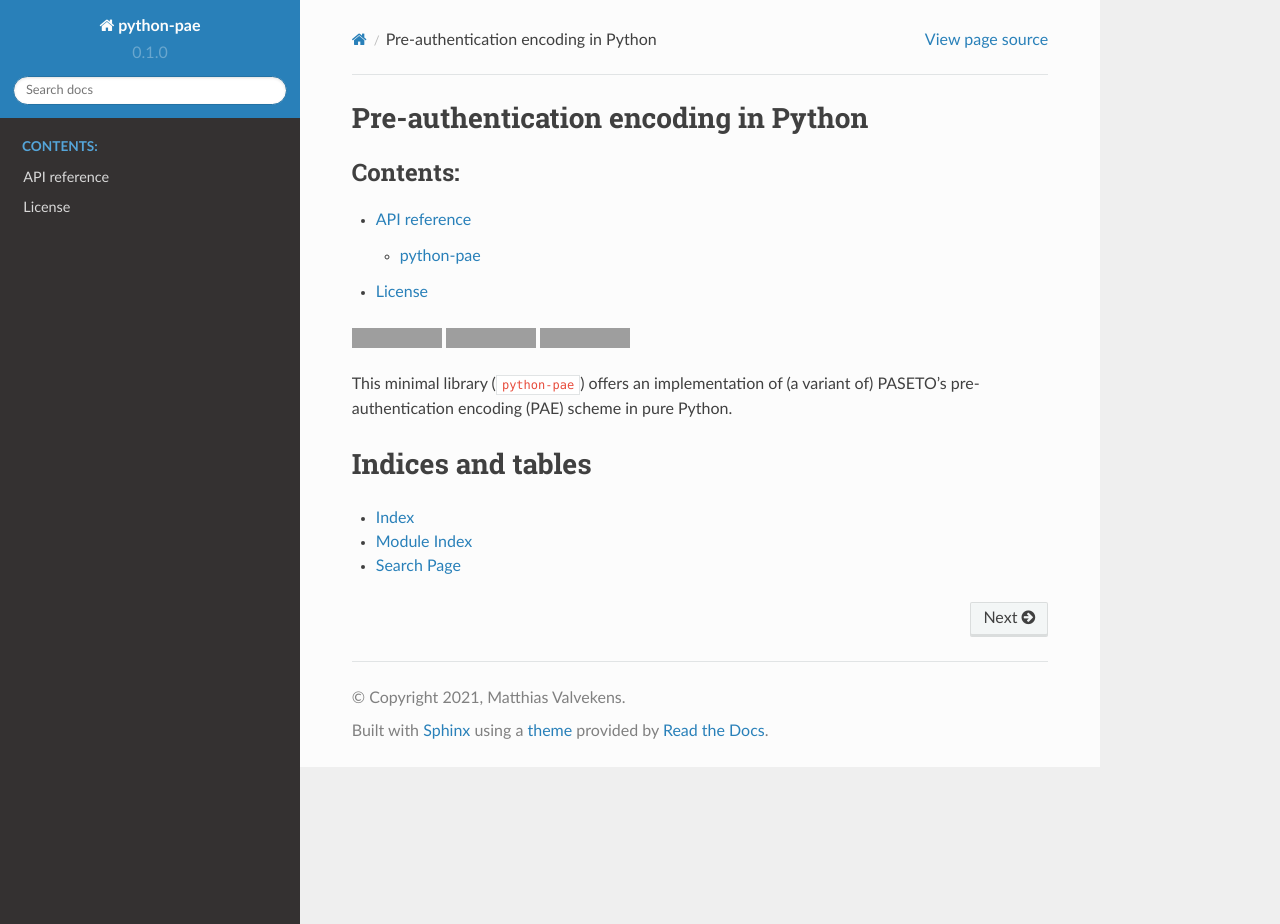
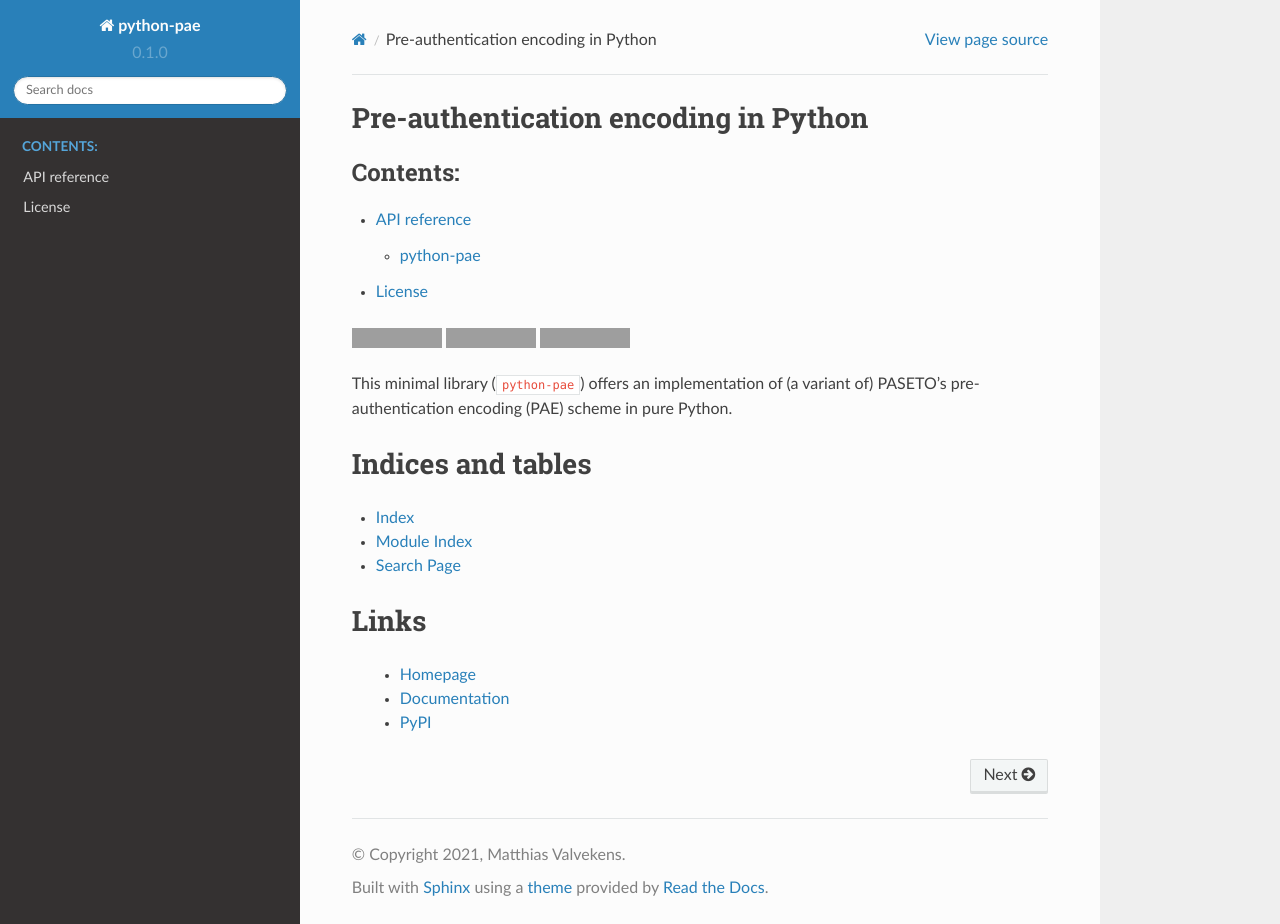
Before and after one commit to MatthiasValvekens/python-pae, a Sphinx documentation site: the page built from docs/index.rst, in a window 1280 px wide and 924 px high. Built offline with Sphinx 7.4.7 and the Read the Docs theme 2.0.0, drawn with Linux system fonts in a browser that asks for light colours; grey boxes are pictures that could not be loaded.

Commit message:
0.1.0 release

```diff
--- a/docs/index.rst
+++ b/docs/index.rst
@@ -32,3 +32,11 @@ Indices and tables
 * :ref:`genindex`
 * :ref:`modindex`
 * :ref:`search`
+
+
+Links
+=====
+
+ - `Homepage <https://github.com/MatthiasValvekens/python-pae>`_
+ - `Documentation <https://python-pae.readthedocs.io/en/latest/index.html>`_
+ - `PyPI <https://pypi.org/project/python-pae/>`_
--- a/pyproject.toml
+++ b/pyproject.toml
@@ -4,6 +4,10 @@ version = "0.1.0"
 description = "Pre-authentication encoding (PAE) implementation in Python"
 authors = ["Matthias Valvekens <dev@mvalvekens.be>"]
 license = 'MIT'
+homepage = "https://github.com/MatthiasValvekens/python-pae"
+documentation = "https://python-pae.readthedocs.io/"
+repository = "https://github.com/MatthiasValvekens/python-pae"
+readme = "README.rst"
 classifiers = [
     'Development Status :: 3 - Alpha',
 
```
Also changed, not shown: README.rst (+8 -0 lines).
